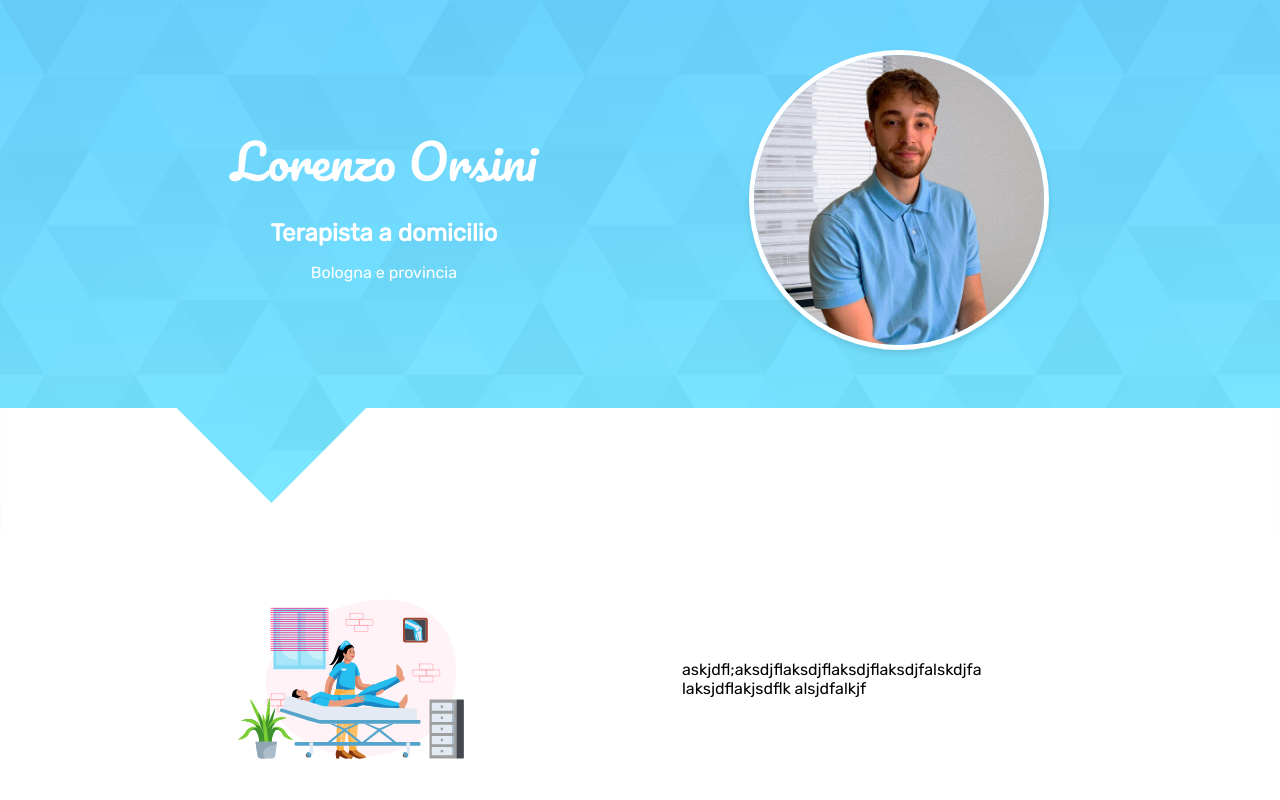
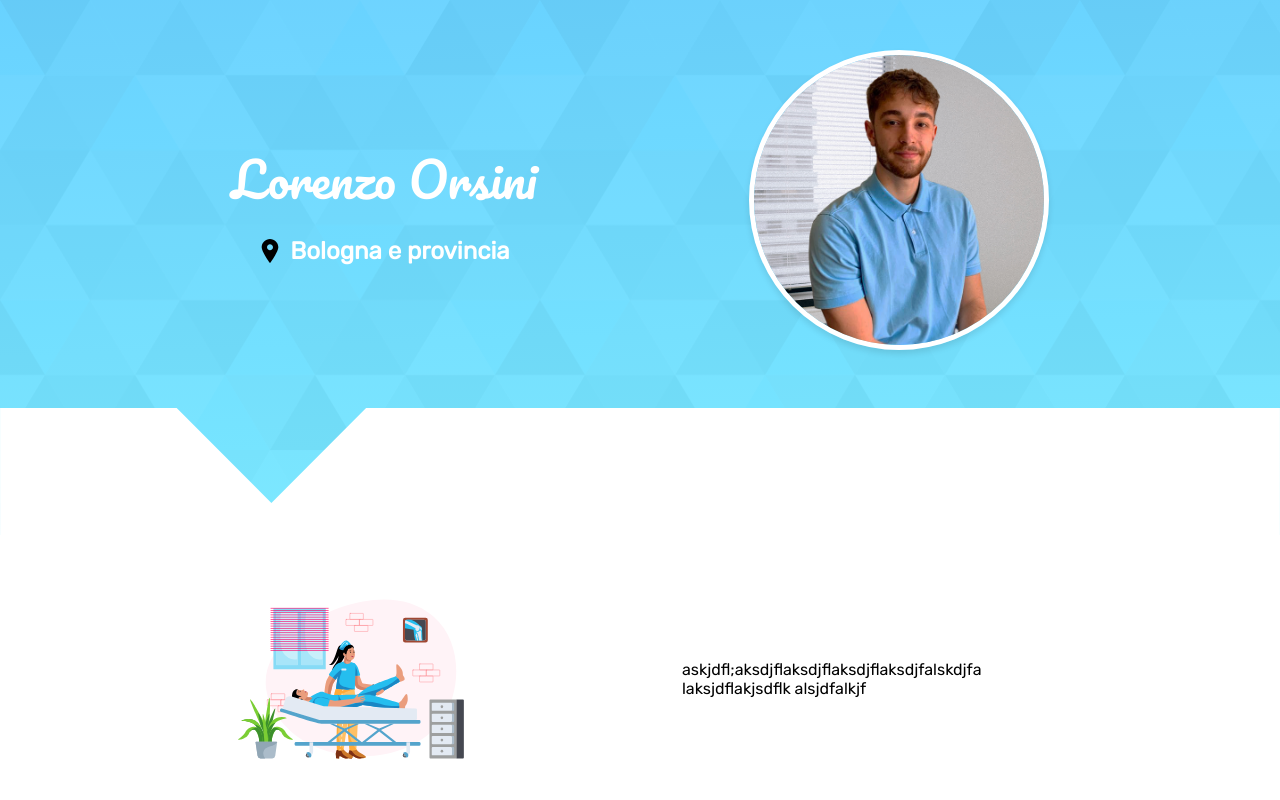
Before and after one commit to giabertu/orso-website, a Next.js app: page / in a window 1280 px wide. Shown: the top 800 px of the page. Built offline with nearby package versions, Linux system fonts and the light colour scheme.

Commit message:
fix: style

```diff
--- a/src/pages/index.js
+++ b/src/pages/index.js
@@ -12,16 +12,17 @@ export default function Home() {
   const [count, setCount] = useState(0)
 
   const rotatePars = [
-    <div key={count} className='fade-in'>
-      <p>Terapista a domicilio</p>
+    <div key={count} className='fade-in-up' style={{display: 'flex', gap: '0.5rem'}}>
+      {/* <img src='/physical-therapy.svg' style={{width: '1.5rem'}}/> */}
+      <h2>Terapista a domicilio</h2>
     </div>,
-    <div key={count} className='fade-in'>
-      <p>Bologna e provincia</p>
+    <div key={count} className='fade-in-up' style={{display: 'flex', gap: '0.5rem'}}>
+      <img src='/location-sign.svg' style={{width: '1.5rem'}}/><h2>Bologna e provincia</h2>
     </div>
   ]
 
   useEffect(()=> {
-    setInterval(() => {
+    const intervalId = setInterval(() => {
       console.log('updating count!')
       setCount(prev => prev+1)
     }, 3000)
@@ -44,7 +45,7 @@ export default function Home() {
         <div style={{width: '100%', display:"flex", justifyContent: 'space-evenly', color: 'white'}} className='header-div'>
           <div style={{maxWidth: '90%', display: 'flex', flexDirection: 'column', alignItems: 'center', justifyContent: 'center', gap: '1rem'}}>
             <h1 className={pacifico.className} style={{fontSize: '3rem', textAlign: 'center'}}>Lorenzo Orsini</h1>
-            <h2>Terapista a domicilio</h2>
+            {/* <h2>Terapista a domicilio</h2> */}
             {/* <p>Lorenzo e scarso a cod dalla nascita</p> */}
                 {rotatePars[count % 2]}
           </div>
--- a/src/styles/globals.css
+++ b/src/styles/globals.css
@@ -25,6 +25,7 @@ a {
 .stretch {
   align-items: stretch !important;
 }
+
 
 .header-div {
   padding: 1.2rem;
@@ -154,6 +155,10 @@ a {
   animation: fade-in 0.7s linear;
 }
 
+.fade-in-up {
+  animation: fade-in-up 0.7s linear;
+}
+
 @keyframes fade-in {
   0% {
     opacity: 0;
@@ -163,3 +168,16 @@ a {
     opacity: 1;
   }
 }
+
+
+@keyframes fade-in-up {
+  0% {
+    opacity: 0;
+    transform: translateY(0.5rem);
+  }
+
+  100% {
+    opacity: 1;
+    transform: translateY(0);
+  }
+}
```
Also changed, not shown: public/location-sign.svg (added), public/physical-therapy.svg (added).
